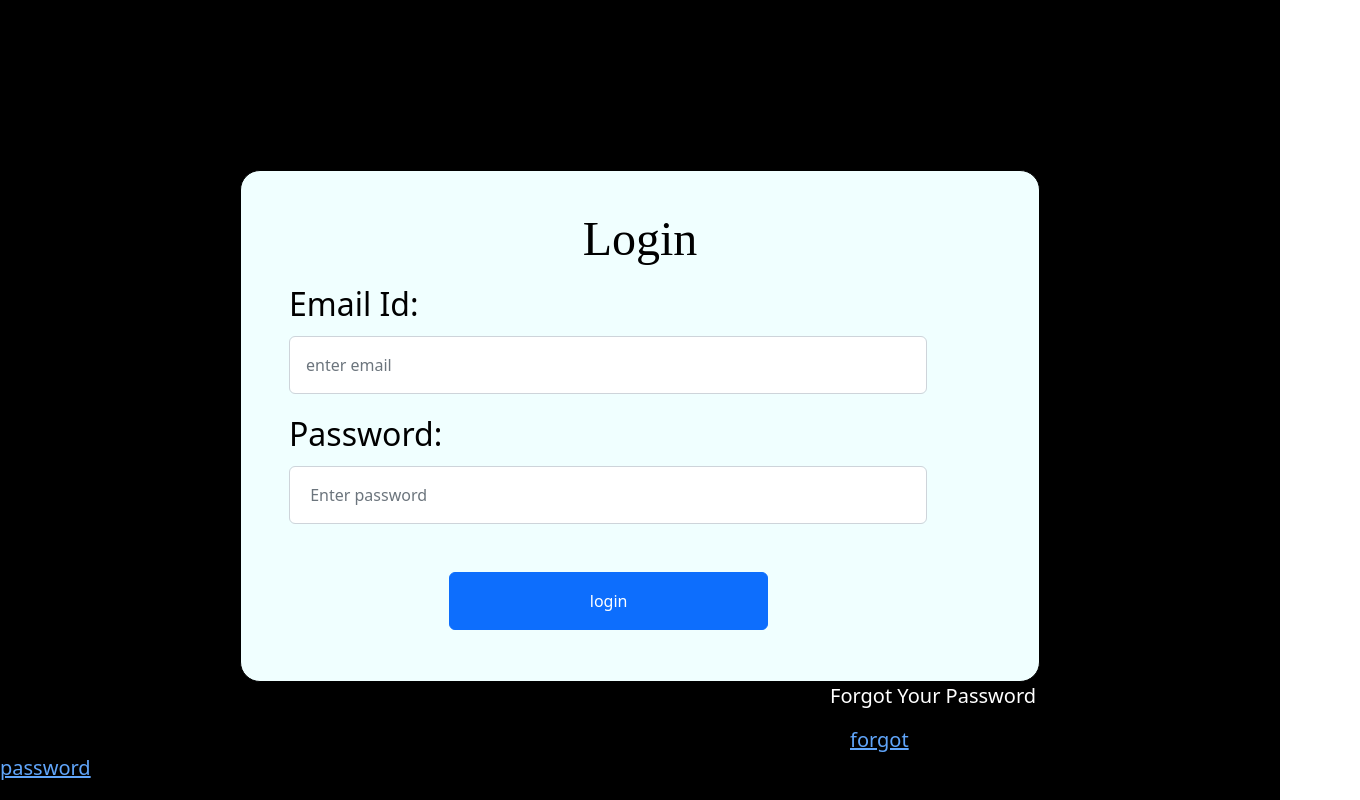
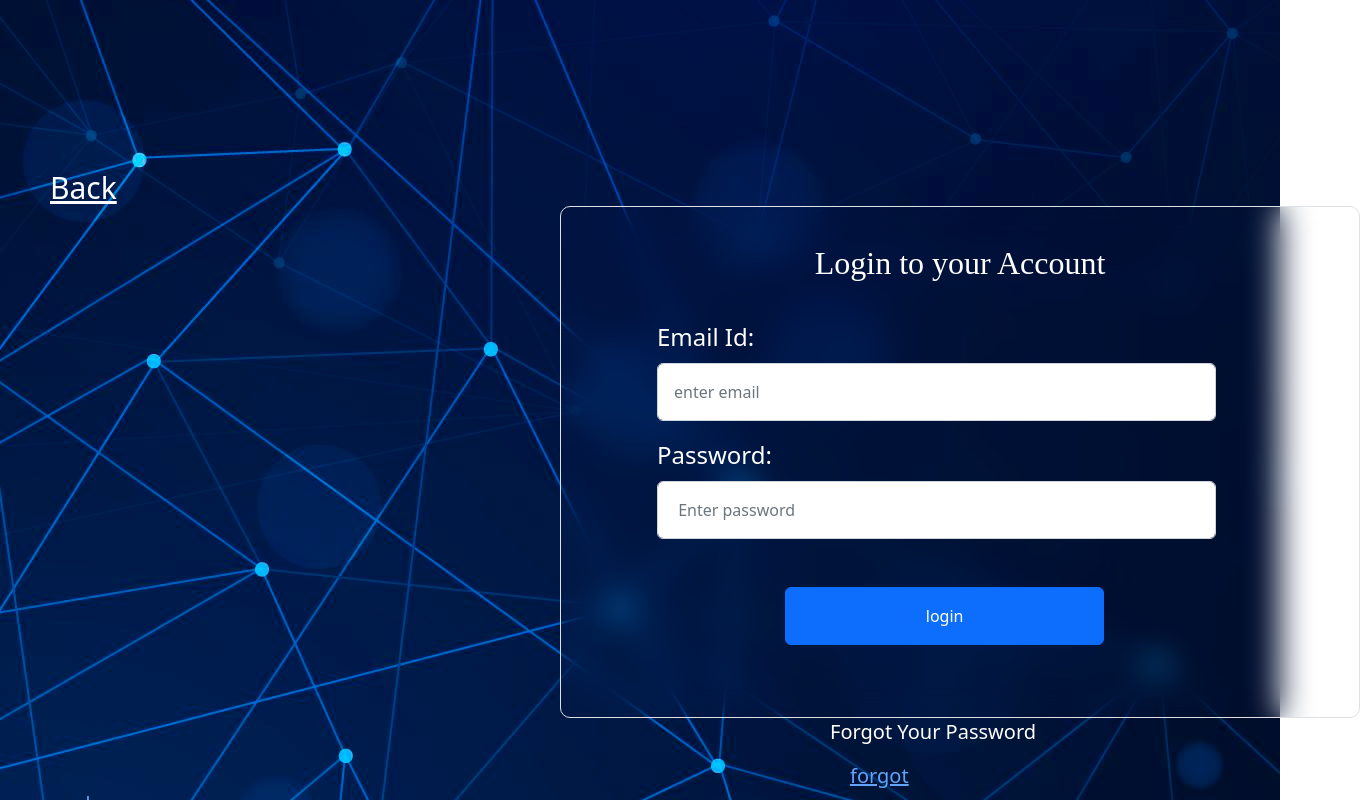
Before and after one commit to Sumanth3028/Expense-Auth, a React (Create React App) app: page /login in a window 1280 px wide. Shown: the top 800 px of the page, 1360 px wide, since content can reach past the window. Built offline with nearby package versions, Linux system fonts and the light colour scheme.

Commit message:
css changes

```diff
--- a/src/App.js
+++ b/src/App.js
@@ -21,12 +21,12 @@ function App() {
     },
     dark: {
       color: "white",
-      background: "black",
+      background: "white",
     },
   };
   return (
 
-    <div style={value.theme === "dark" ? style.dark : style.light} className="h-[930px] py-[10px]">
+    <div style={value.theme === "dark" ? style.dark : style.light} className="h-full">
       <Routes>
         <Route path='/' element={<SignUpForm/>}></Route>
         <Route path='/login' element={<LoginForm/>}></Route>
--- a/src/components/Auth/LoginForm.js
+++ b/src/components/Auth/LoginForm.js
@@ -1,36 +1,41 @@
-import React,{useRef, useState} from 'react'
-import axios from "axios"
-import { Button, Card, Form, FormControl, FormGroup, FormLabel } from 'react-bootstrap'
-import { Link, useNavigate } from 'react-router-dom'
-import {useDispatch} from 'react-redux'
-import { UserLogin } from '../Redux/AuthActions'
+import React, { useRef, useState } from "react";
+import axios from "axios";
+import {
+  Button,
+  Card,
+  Form,
+  FormControl,
+  FormGroup,
+  FormLabel,
+} from "react-bootstrap";
+import { Link, useNavigate } from "react-router-dom";
+import { useDispatch } from "react-redux";
+import { UserLogin } from "../Redux/AuthActions";
 
 const LoginForm = () => {
   // const [login,setLogin]=useState(false)'
-    const dispatch=useDispatch()
-    const email=useRef('')
-    const password=useRef('')
-    const navigate=useNavigate()
-    const submitHandler=async(event)=>{
-        event.preventDefault()
-        const emailValue=email.current.value
-        const passwordValue=password.current.value
-        axios.post('http://localhost:5000/login',{
+  const dispatch = useDispatch();
+  const email = useRef("");
+  const password = useRef("");
+  const navigate = useNavigate();
+  const submitHandler = async (event) => {
+    event.preventDefault();
+    const emailValue = email.current.value;
+    const passwordValue = password.current.value;
+    axios
+      .post("http://localhost:5000/login", {
+        email: emailValue,
+        password: passwordValue,
+        returnSecureToken: true,
+      })
+      .then((res) => {
+        console.log(res);
+        if (res.status === 200) {
+          localStorage.setItem("token", res.data.token);
+          localStorage.setItem("email", res.data.email);
 
-
-              email:emailValue,
-              password:passwordValue,
-              returnSecureToken:true
-
-      }).then((res) => {
-        console.log(res)
-        if (res.status===200) {
-
-          localStorage.setItem("token",res.data.token)
-          localStorage.setItem("email",res.data.email)
-
-         alert('login Successful')
-          navigate('/dummy')
+          alert("login Successful");
+          navigate("/dummy");
           return res;
         } else {
           return res.then((data) => {
@@ -40,8 +45,7 @@ const LoginForm = () => {
         }
       })
       .then((data) => {
-         console.log(data)
-
+        console.log(data);
       })
       .catch((error) => {
         alert(error.message);
@@ -54,36 +58,121 @@ const LoginForm = () => {
     // {
     //   dispatch(UserLogin(emailValue,passwordValue))
     // }
-    }
+  };
 
   return (
-    <div className="h-full">
+    <div className="  bg-hero-pattern h-full py-[170px]">
+      <div className="text-3xl ml-[50px]  text-white">
+        <Link to="/" className="text-white">Back</Link>
+      </div>
 
-    <div className='py-40' >
+      <div className="py-0 ">
+        <Card
+          style={{
+            width: "50rem",
+            height: "32rem",
+            alignItems: "inherit",
+            background: "transparent",
+            borderRadius: "10px",
+            borderColor: "black",
+            marginLeft:'35rem'
+          }}
+          className="bg-transparent bg-opacity-90 backdrop-blur-lg rounded-md border"
+        >
+          <header
+            style={{
+              textAlign: "center",
+              fontSize: "2rem",
+              color: "white",
+              borderRadius: "20px",
+              marginTop: "2rem",
+              fontFamily: "bold",
+              marginBottom:'1rem'
+            }}
+          >
+            Login to your Account
+          </header>
+          <Form
+            style={{ alignItems: "center", marginTop: "0.3rem" }}
+            onSubmit={submitHandler}
+            className="mt-3 text-left"
+          >
+            <FormGroup controlId="formBasicEmail">
+              <FormLabel
+                style={{
+                  fontSize: "1.5rem",
+                  textAlign: "left",
+                  marginLeft: "6rem",
+                  color: "white",
+                }}
+              >
+                Email Id:
+              </FormLabel>
 
+              <FormControl
+                type="email"
+                placeholder="enter email"
+                style={{
+                  width: "70%",
+                  marginLeft: "6rem",
+                  padding: "1rem",
+                  marginBottom: "1rem",
+                }}
+                ref={email}
+                required
+              ></FormControl>
+            </FormGroup>
+            <FormGroup controlId="formBasicPassword">
+              <FormLabel
+                style={{
+                  fontSize: "1.5rem",
+                  textAlign: "left",
+                  marginLeft: "6rem",
+                  color: "white",
 
-     <Card  style={{ width:'50rem',height:'32rem',alignItems:'inherit',background:'azure',borderRadius:'20px',borderColor:'black',margin:'auto'}}>
-    <header style={{textAlign:'center',fontSize:'3rem',color:"black",borderRadius:'20px',marginTop:"2rem",fontFamily:'bold'}}>Login</header>
-  <Form style={{alignItems:'center',marginTop:'0.3rem'}} onSubmit={submitHandler} >
-    <FormGroup controlId="formBasicEmail">
-      <FormLabel style={{fontSize:'2rem',textAlign:'left',marginLeft:'3rem',color:'black'}}>Email Id:</FormLabel>
-
-      <FormControl type="email"  placeholder="enter email" style={{width:'80%',marginLeft:'3rem',padding:'1rem',marginBottom:'1rem'}} ref={email} required></FormControl>
+                }}
+              >
+                Password:
+              </FormLabel>
+              <FormControl
+                type="password"
+                placeholder=" Enter password"
+                style={{
+                  width: "70%",
+                  marginLeft: "6rem",
+                  padding: "1rem",
+                  marginBottom: "1rem",
+                }}
+                ref={password}
+                required
+              ></FormControl>
             </FormGroup>
-    <FormGroup  controlId="formBasicPassword">
-      <FormLabel style={{fontSize:'2rem',textAlign:'left',marginLeft:'3rem',color:'black'}}>Password:</FormLabel>
-      <FormControl type="password" placeholder=" Enter password" style={{width:'80%',marginLeft:'3rem',padding:'1rem',marginBottom:'1rem'}} ref={password} required></FormControl>
-    </FormGroup>
-   <Button variant="primary" type="submit" style={{marginTop:'2rem',marginLeft:'13rem',width:"40%",padding:'1rem',marginBottom:'1rem'}}>login</Button>
-
+            <Button
+              variant="primary"
+              type="submit"
+              style={{
+                marginTop: "2rem",
+                marginLeft: "14rem",
+                width: "40%",
+                padding: "1rem",
+                marginBottom: "1rem",
+              }}
+            >
+              login
+            </Button>
           </Form>
-
         </Card>
 
-<p className='text-white text-xl ml-[830px]'>Forgot Your Password</p><Link to={'/forgotpassword'} className=' text-xl text-blue-400  ml-[550px] px-[300px] py-[220px]'>forgot password</Link>
+        <p className="text-white text-xl ml-[830px]">Forgot Your Password</p>
+        <Link
+          to={"/forgotpassword"}
+          className=" text-xl text-blue-400  ml-[550px] px-[300px] py-[220px]"
+        >
+          forgot password
+        </Link>
       </div>
     </div>
-  )
-}
+  );
+};
 
-export default LoginForm
+export default LoginForm;
--- a/src/components/Auth/Pages/CompleteForm.js
+++ b/src/components/Auth/Pages/CompleteForm.js
@@ -103,7 +103,7 @@ const CompleteForm = () => {
 
   return (
     <div className=" bg-white h-full ">
-      <div className=" flex  px-10 py-10 w-full text-black text-xl italic justify-between">
+      <div className=" flex  px-10 py-10 sm:4 md:6 w-full text-black text-xl italic justify-between">
         <div>
           <p>Winners never quit, Quitters never win</p>
         </div>
--- a/src/components/Auth/SignUpForm.js
+++ b/src/components/Auth/SignUpForm.js
@@ -70,30 +70,30 @@ const SignUpForm = () => {
 
 
   return (
-    <div >
+    <div className="bg-hero-pattern h-[930px]  " >
 
-    <div className="py-20" >
-    <Card style={{ width:'50rem',height:'40rem',alignItems:'inherit',background:'azure',borderRadius:'20px',borderColor:'black',margin:'auto'}}>
-        <header style={{textAlign:'center',fontSize:'3rem',color:"black",borderRadius:'20px',marginTop:"2rem",fontFamily:'bold'}}>Sign Up</header>
+    <div className="px-7 py-[100px] " >
+    <Card style={{ width:'40rem',height:'40rem',alignItems:'inherit',borderRadius:'10px',borderColor:'black',margin:'auto'}} className="bg-transparent bg-opacity-90 backdrop-blur-lg rounded-md border ">
+        <header style={{textAlign:'center',fontSize:'2.5rem',color:"white",borderRadius:'20px',marginTop:"2rem",fontFamily:'bold'}}>Create Account</header>
       <Form style={{alignItems:'center',marginTop:'0.3rem'}}  onSubmit={submitHandler}>
         <FormGroup  controlId="formBasicEmail">
-          <FormLabel style={{fontSize:'2rem',textAlign:'left',marginLeft:'3rem',color:'black'}}>Email Id:</FormLabel>
+          <FormLabel style={{fontSize:'2rem',textAlign:'left',marginLeft:'3rem',color:'white' ,marginTop:'1rem'}}>Email Id:</FormLabel>
 
           <FormControl type="email"  placeholder="enter email" style={{width:'80%',marginLeft:'3rem',padding:'1rem',marginBottom:'1rem'}} ref={email} required></FormControl>
         </FormGroup>
         <FormGroup  controlId="formBasicPassword">
-          <FormLabel style={{fontSize:'2rem',textAlign:'left',marginLeft:'3rem',color:'black'}}>Password:</FormLabel>
+          <FormLabel style={{fontSize:'2rem',textAlign:'left',marginLeft:'3rem',color:'white'}}>Password:</FormLabel>
           <FormControl type="password" placeholder=" Enter password" style={{width:'80%',marginLeft:'3rem',padding:'1rem',marginBottom:'1rem'}} ref={password} required></FormControl>
         </FormGroup>
         <FormGroup  controlId="formBasicConfirmPassword">
-          <FormLabel style={{fontSize:'2rem',textAlign:'left',marginLeft:'3rem',color:'black'}}>Confirm Password:</FormLabel>
+          <FormLabel style={{fontSize:'2rem',textAlign:'left',marginLeft:'3rem',color:'white'}}>Confirm Password:</FormLabel>
           <FormControl type="password"   placeholder=" Confirm password" style={{width:'80%',marginLeft:'3rem',padding:'1rem',marginBottom:'1rem'}} ref={confirm} required></FormControl>
           {error && <p style={{fontSize:'1rem',color:'red',marginLeft:'5rem'}}>Password and confirm password did'nt match</p>}
           {successful && <p style={{fontSize:'1rem',color:'blue',marginLeft:'5rem'}}>Account created successfully</p> }
         </FormGroup>
-       <Button variant="primary" type="submit" style={{marginTop:'2rem',marginLeft:'13rem',width:"40%",padding:'1rem'}}>Submit</Button>
+       <Button variant="primary" type="submit" style={{marginTop:'2rem',marginLeft:'11rem',width:"40%",padding:'1rem'}}>Submit</Button>
       </Form>
-      <p style={{fontSize:'20px',paddingTop:'46px',textAlign:'center',color:'white'}}>Already Have an Account? <a href="/login">Login</a></p>
+      <p style={{fontSize:'20px',paddingTop:'46px',textAlign:'center',color:'white',marginTop:'1.5rem'}}>Already Have an Account? <a href="/login">Login</a></p>
     </Card>
 
     </div>
--- a/src/components/Modal/Modal.js
+++ b/src/components/Modal/Modal.js
@@ -5,7 +5,7 @@ const Modal = ({ isOpen, onClose, children }) => {
   if (!isOpen) return null;
 
   return (
-    <div className="fixed top-[10%] left-[30%] w-[35%] h-[78%] p-[100px] flex items-center justify-center   bg-black">
+    <div className="fixed top-[10%] left-[30%] w-[35%] h-[80%] p-[100px] flex items-center justify-center overflow-y-auto overflow-x-auto mt-3  bg-black">
       <div className="bg-white p-[50px] rounded-md">
         <button className="absolute top-2 right-2 text-white" onClick={onClose}>
           Close
--- a/tailwind.config.js
+++ b/tailwind.config.js
@@ -5,6 +5,7 @@ module.exports = {
     extend: {
       backgroundImage: {
         'hero': "url('../src/assets/new2.jpg')",
+        'hero-pattern':"url('../src/assets/5040007.jpg')"
       },
     },
   },
```
Also changed, not shown: src/components/Dummy/Dummy.js (+61 -67 lines), src/assets/5040007.jpg (added), src/assets/pxfuel.jpg (added). Lines whose indentation alone changed are shown as unchanged.
